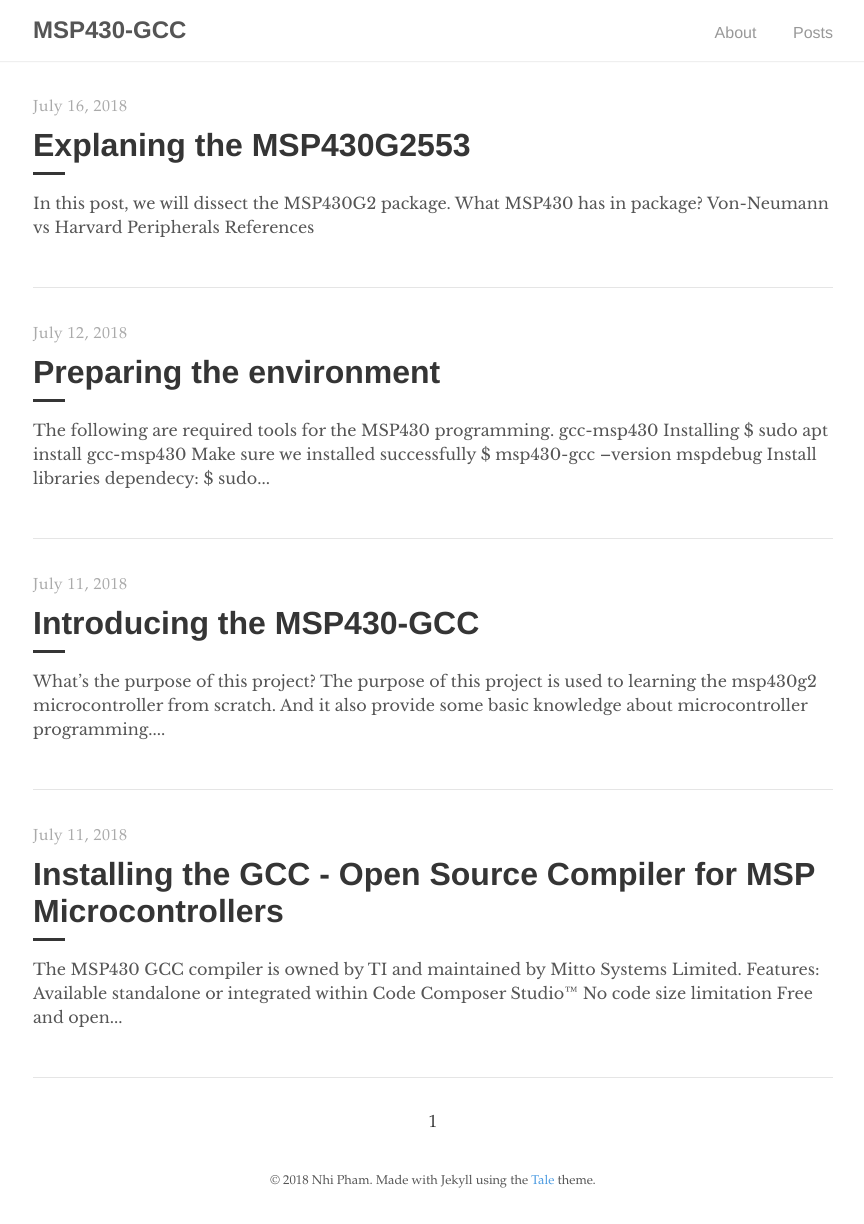
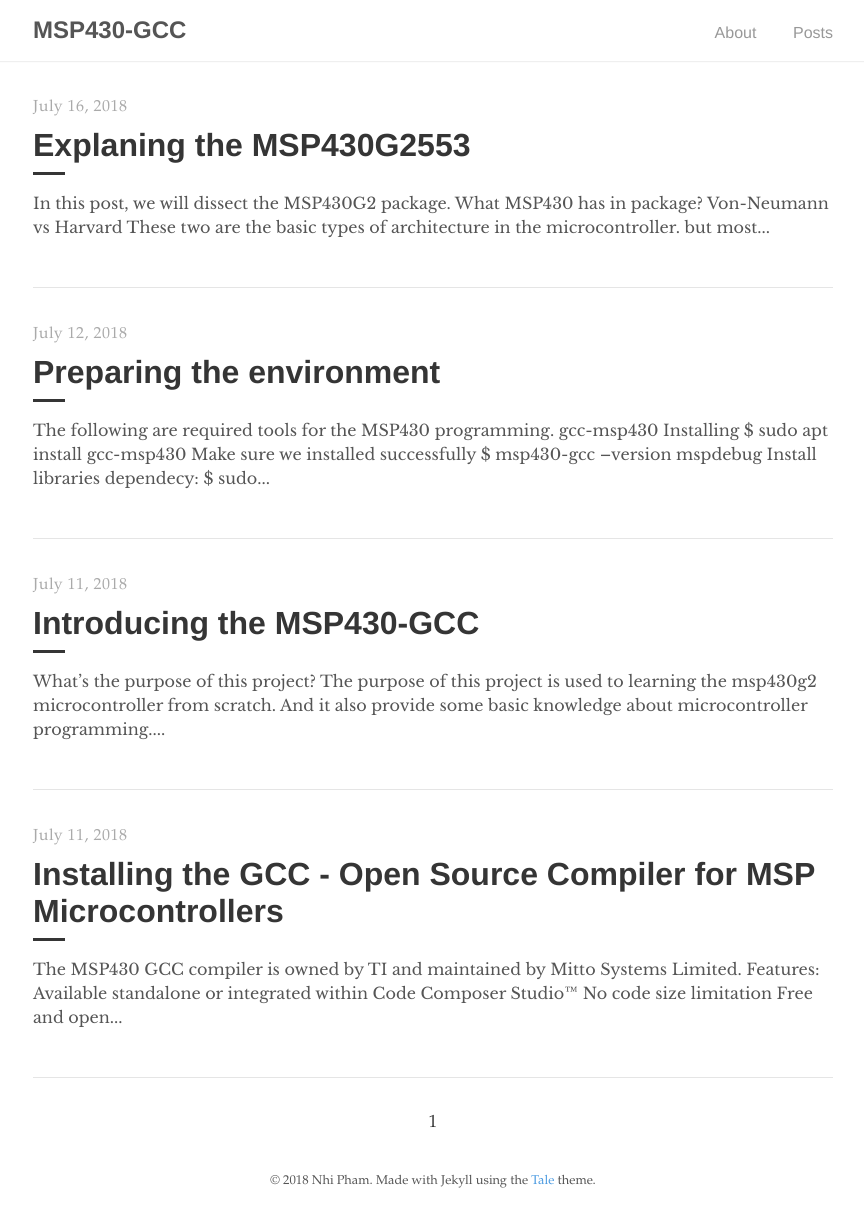
Before and after one commit to nhivp/msp430-gcc, a Jekyll site: the page built from docs/index.html, in a window 1280 px wide. Shown: the whole page, without its empty margins (207-1071 px from the left). Built offline with Jekyll 4.4.1, drawn with Linux system fonts in a browser that asks for light colours; the list of posts is cut into pages by our own code; some of the changed lines change nothing that is shown.

Commit message:
Update post

```diff
--- a/docs/_posts/2018-07-16-what-is-msp430.md
+++ b/docs/_posts/2018-07-16-what-is-msp430.md
@@ -10,10 +10,19 @@
 
 ## Von-Neumann vs Harvard
 
-![Von-Neumann Architecture](https://github.com/nhivp/msp430-gcc/tree/master/docs//assets/img/von-neumann.PNG)
+These two are the basic types of architecture in the microcontroller. but most often Harvard based architecture is mostly prefered.
 
-![Harvard Architecture](https://github.com/nhivp/msp430-gcc/tree/master/docs/assets/img/harvard.PNG)
+Below are schemes about fetching data and instructions.
 
+* Von Neumann architecture has a single common memory space where both program instructions and data are stored. It uses same physical pathways for instructions and data.
+
+  ![Von-Neumann Architecture](https://raw.githubusercontent.com/nhivp/msp430-gcc/master/docs/assets/img/von-neumann.PNG "There is a single data bus which fetches data and instructions.")
+
+* Harvard architecture computers have separate memory areas for program instructions and data. It has physically separate pathways for instructions and data.
+
+  ![Harvard Architecture](https://raw.githubusercontent.com/nhivp/msp430-gcc/master/docs/assets/img/harvard.PNG "There are two or more internal data buses which allow simultaneous access to both instructions and data.")
+
+From the features, it shows that the time for execution of Von-Neumann is high. But the advantage is its simplicity and the cost of hardware is cheaper.
 
 ## Peripherals
 
```
